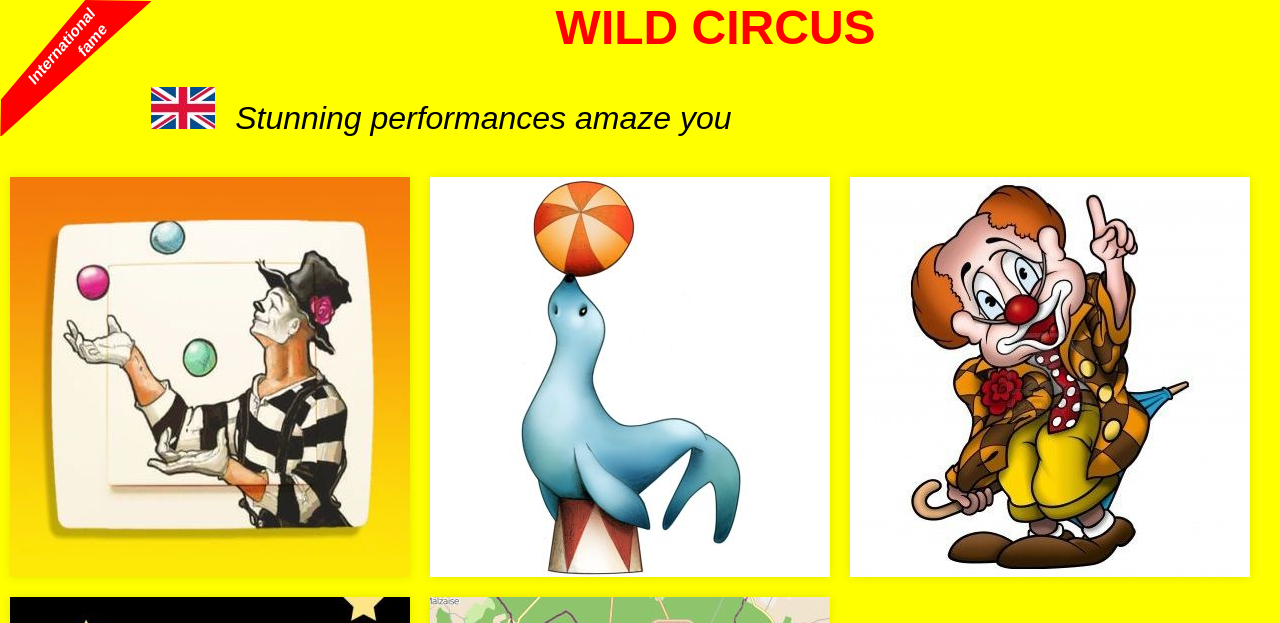
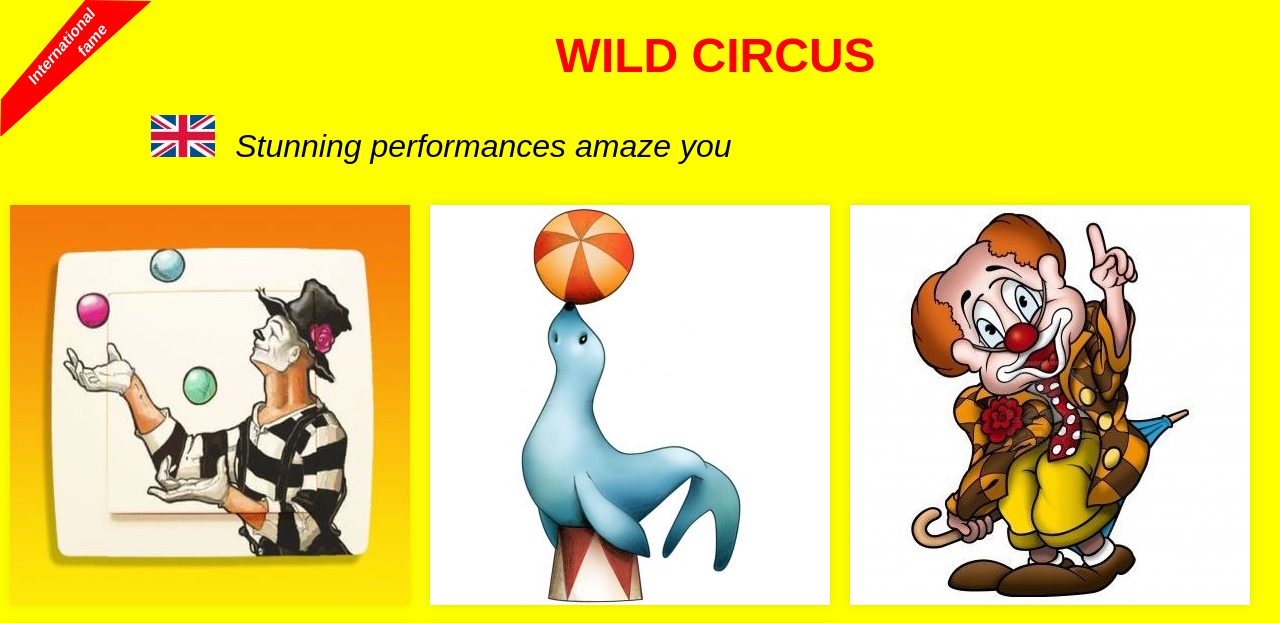
Before and after one commit to paul-ka/Wild-Circus, a PHP site: page /index.php in a window 1280 px wide. Shown: the top 623 px of the page. Run offline with PHP 8.4, Linux system fonts and the light colour scheme; some web fonts are replaced.

Commit message:
Décoller le titre du haut de la page

```diff
--- a/css/styles.css
+++ b/css/styles.css
@@ -18,7 +18,7 @@ drapeau{
 	float:left;
 }
 h1{
-	margin-top:0px;
+	margin-top:10px;
 	font-family: 'Circus', "Arial", serif;
 	text-align: center;
 	color: red;
--- a/header.php
+++ b/header.php
@@ -11,7 +11,7 @@
 
 	<body>
 		<header>
-			<img id="bande" src="css/banderole.svg">
+			<img id="bande" src="css/banderole.svg"><br />
 			<h1>WILD CIRCUS</h1>
 			<?php
 			//initialisation
```
